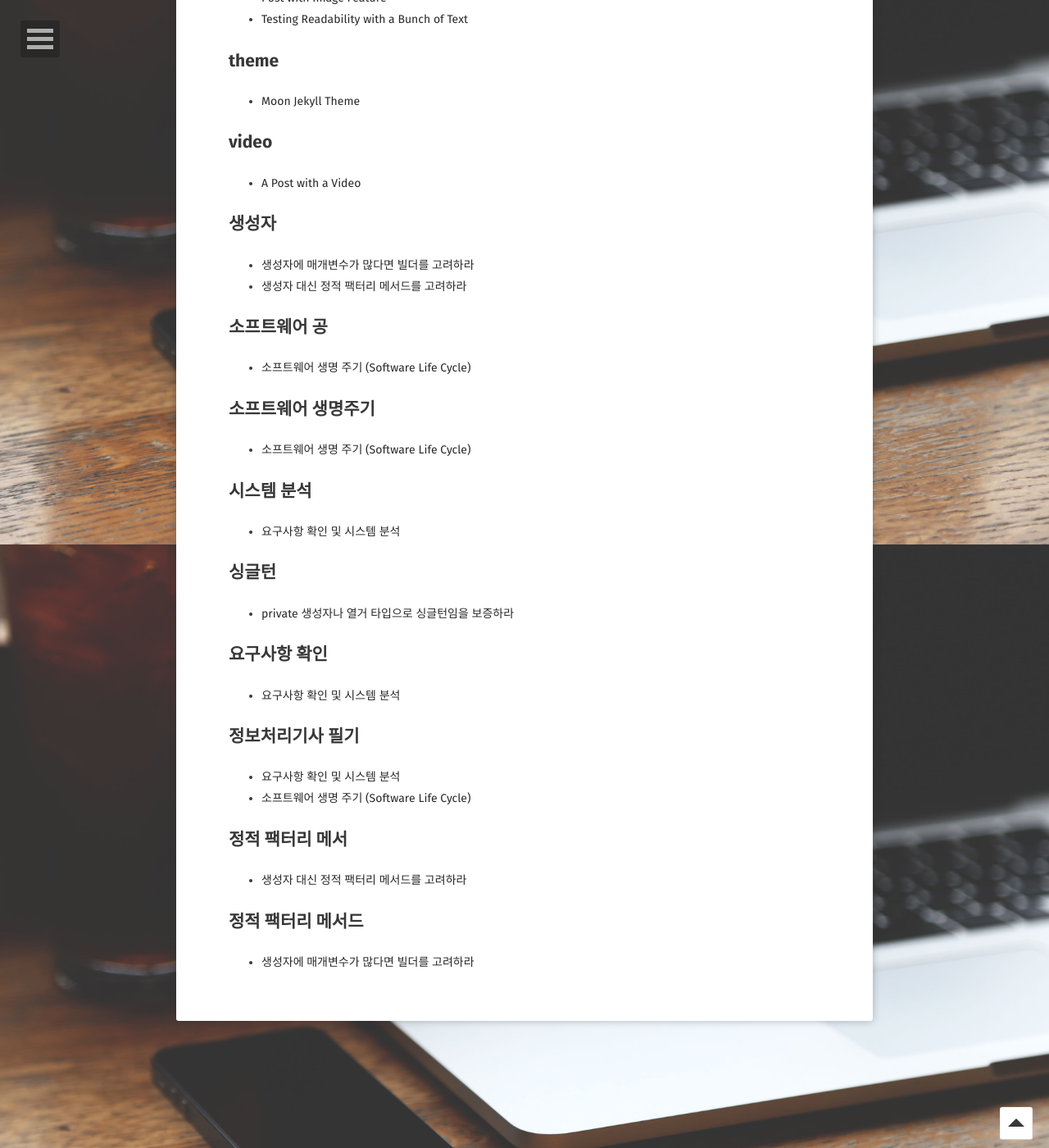
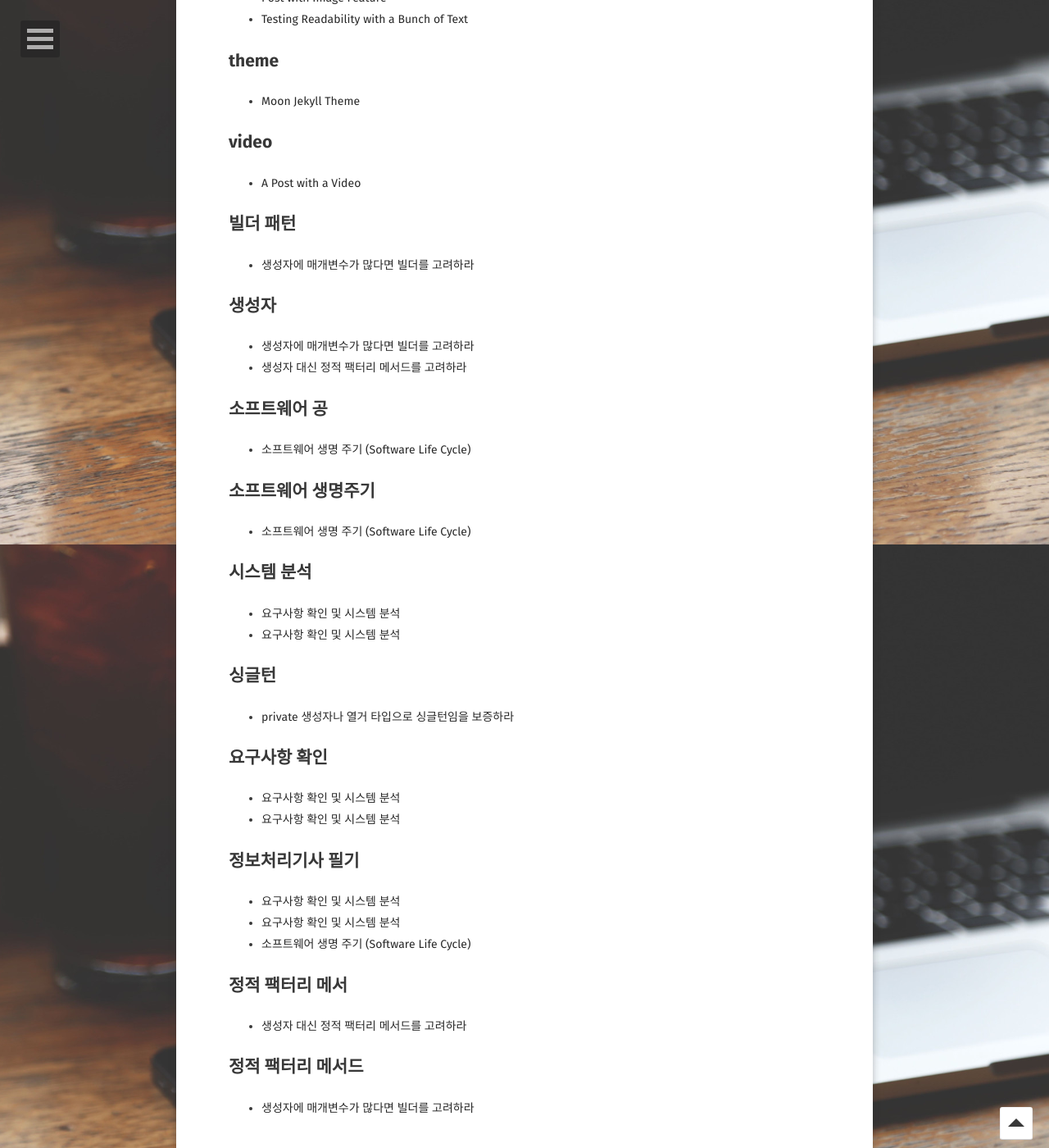
Before and after one commit to ymym-j/ymym-j.github.com, a Jekyll site: the page built from tags/index.html, in a window 1280 px wide and 1400 px high, scrolled down 2936 px. Shown: the whole window at 82% size. Built offline with Jekyll 4.4.1, drawn with Linux system fonts in a browser that asks for light colours; some web fonts are replaced.

Commit message:
게시글 추가

```diff
--- a/_posts/2021-06-13-effective-java-02-02.md
+++ b/_posts/2021-06-13-effective-java-02-02.md
@@ -4,7 +4,7 @@ title: "생성자에 매개변수가 많다면 빌더를 고려하라"
 date: 2021-05-30
 excerpt: "effective java 2장 item 01"
 category: [effective java]
-tags: [effective java, 생성자, 정적 팩터리 메서드]
+tags: [effective java, 생성자, 정적 팩터리 메서드, 빌더 패턴]
 comments: true
 ---
 # 생성자에 매개변수가 많다면 빌더를 고려하라
--- /dev/null
+++ b/_posts/2021-07-19-03.md
@@ -0,0 +1,9 @@
+---
+layout: post
+title: "요구사항 확인 및 시스템 분석"
+date: 2021-07-16
+excerpt: "요구사항 확인 및 시스템 분석"
+category: [소프트웨어 공학]
+tags: [정보처리기사 필기, 요구사항 확인, 시스템 분석]
+comments: true
+---
```
